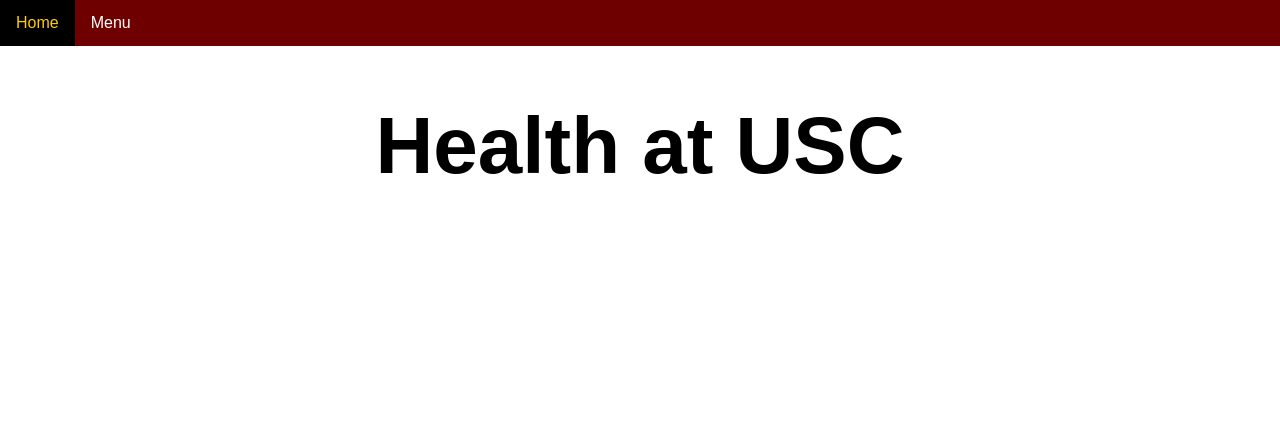
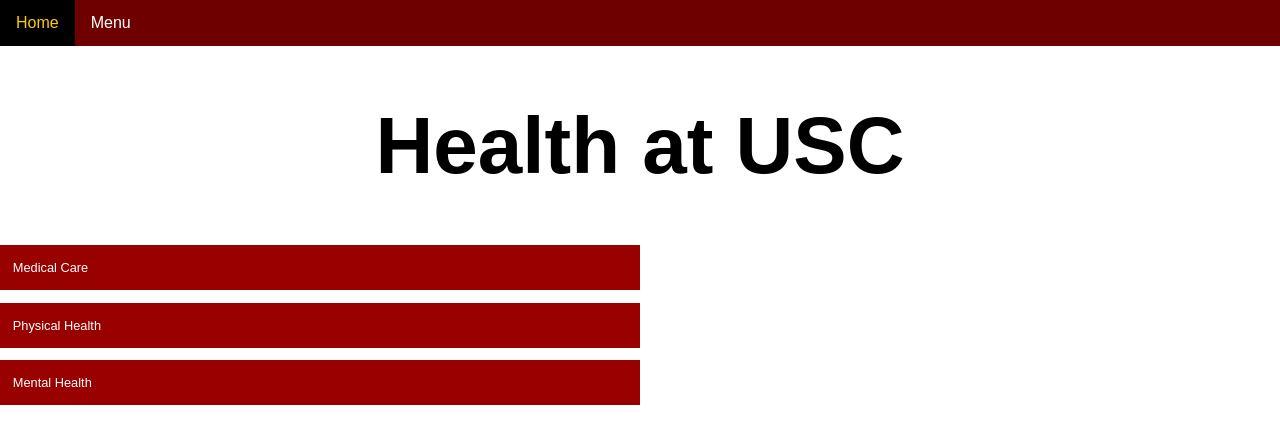
Before and after one commit to AynAws/collegeFreshmanSite, a plain HTML site: page subpages/wellness.html in a window 1280 px wide. Drawn offline with nearby package versions, Linux system fonts and the light colour scheme.

Commit message:
swapping comps commit

```diff
--- a/subpages/wellness.html
+++ b/subpages/wellness.html
@@ -59,7 +59,9 @@
             </div>
 
             <h1 class="title">Health at USC</h1>
-
+            <p class="card-txt">Medical Care</p>
+            <p class="card-txt">Physical Health</p>
+            <p class="card-txt">Mental Health</p>
             <script
             src="https://cdn.jsdelivr.net/npm/@popperjs/core@2.11.8/dist/umd/popper.min.js"
             integrity="sha384-I7E8VVD/ismYTF4hNIPjVp/Zjvgyol6VFvRkX/vR+Vc4jQkC+hVqc2pM8ODewa9r"
```
Also changed, not shown: index.html (line endings or trailing spaces).
